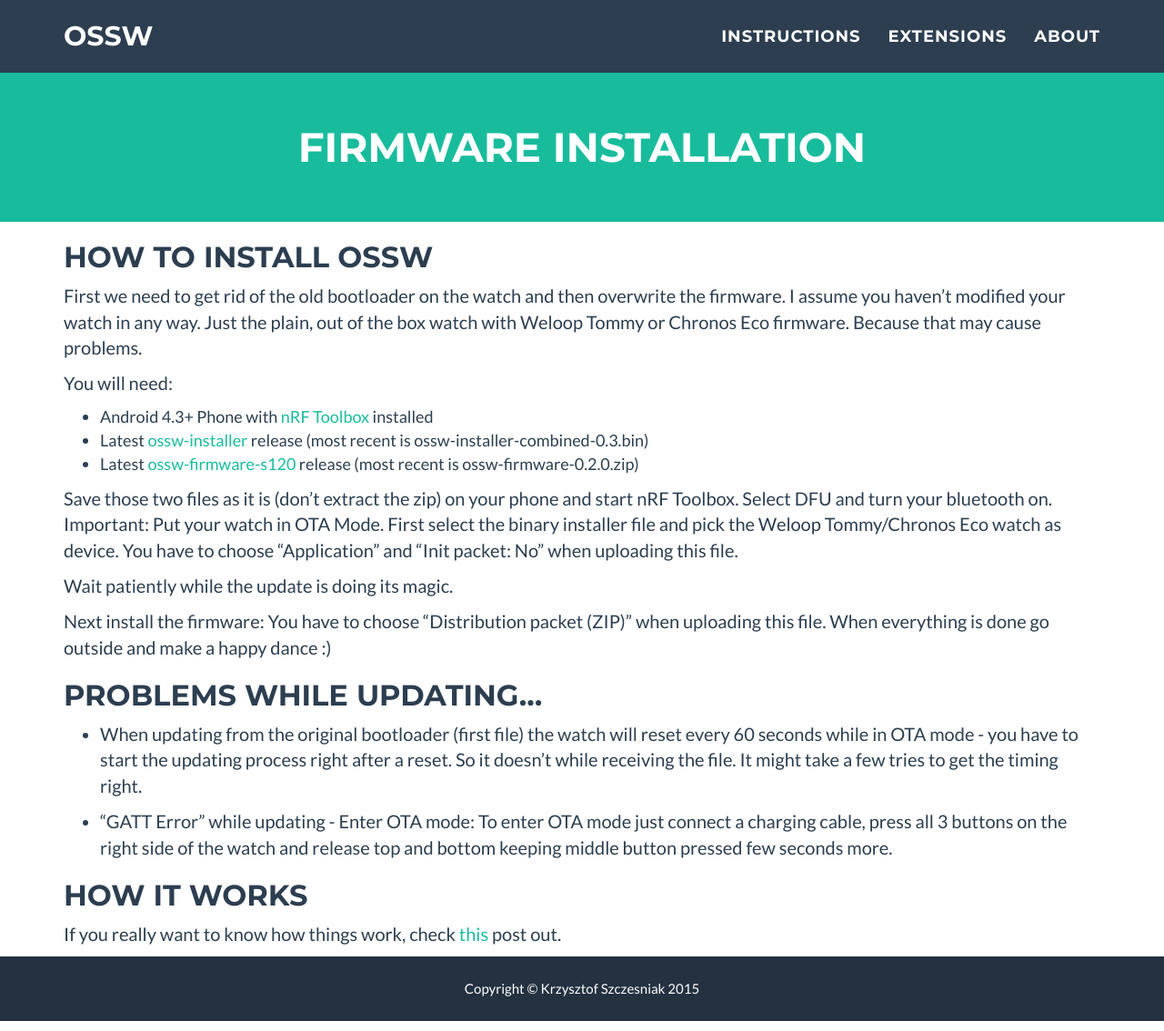
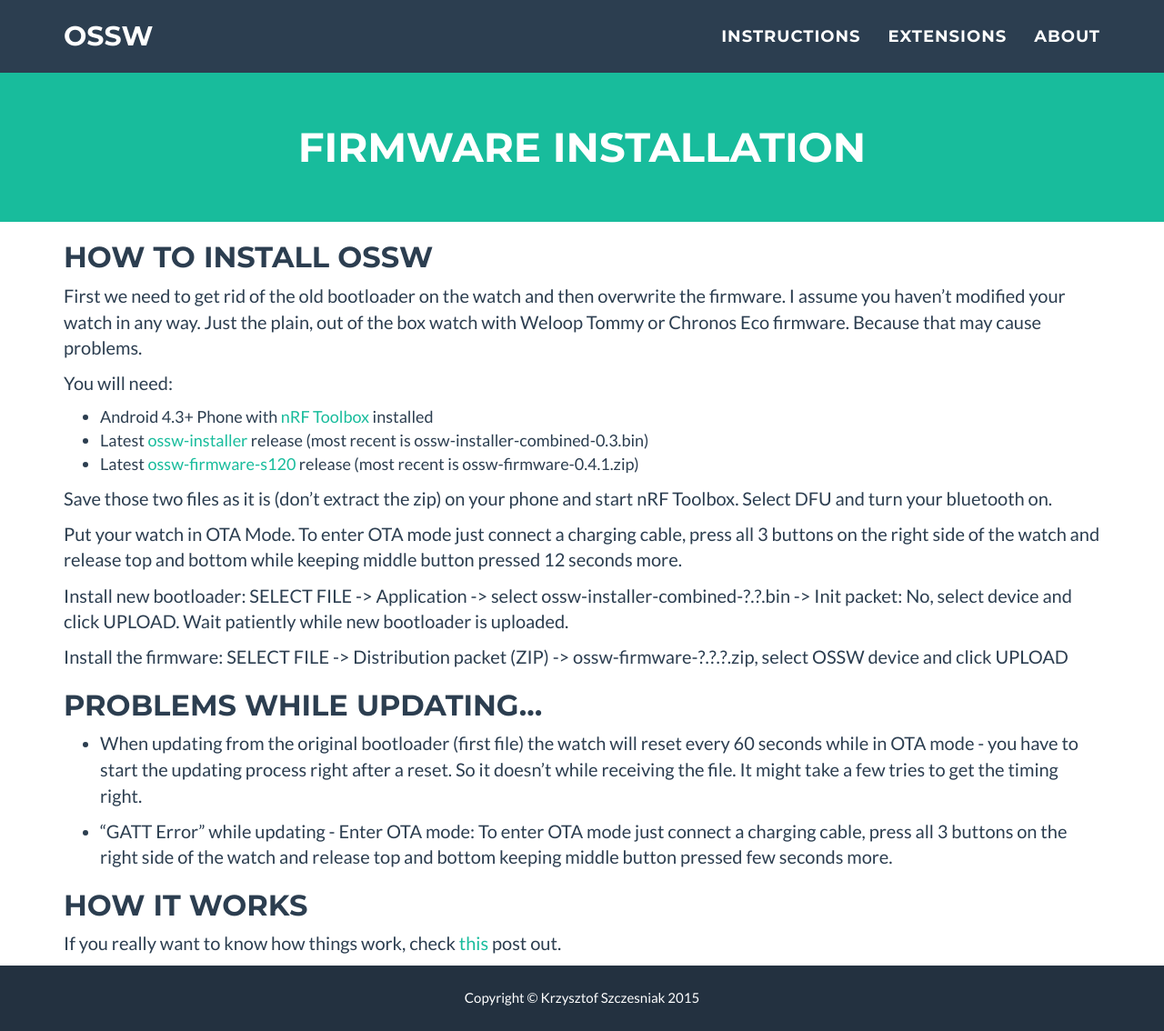
Before and after one commit to ossw/ossw.github.io, a Jekyll site: the page built from _instructions/01-ossw-firmware-installation.md, in a window 1280 px wide and 1134 px high. Shown: the whole window at 91% size. Built offline with Jekyll 4.4.1, drawn with Linux system fonts in a browser that asks for light colours.

Commit message:
update latest firmware version info

```diff
--- a/_instructions/01-ossw-firmware-installation.md
+++ b/_instructions/01-ossw-firmware-installation.md
@@ -13,13 +13,17 @@
 
 - Android 4.3+ Phone with [nRF Toolbox](https://play.google.com/store/apps/details?id=no.nordicsemi.android.nrftoolbox&hl=en) installed
 - Latest [ossw-installer](https://github.com/ossw/ossw-installer/releases) release (most recent is ossw-installer-combined-0.3.bin)
-- Latest [ossw-firmware-s120](https://github.com/ossw/ossw-firmware-s120/releases) release (most recent is ossw-firmware-0.2.0.zip)
+- Latest [ossw-firmware-s120](https://github.com/ossw/ossw-firmware-s120/releases) release (most recent is ossw-firmware-0.4.1.zip)
 
-Save those two files as it is (don't extract the zip) on your phone and start nRF Toolbox. Select DFU and turn your bluetooth on. Important: Put your watch in OTA Mode. First select the binary installer file and pick the Weloop Tommy/Chronos Eco watch as device. You have to choose "Application" and "Init packet: No" when uploading this file.
+Save those two files as it is (don't extract the zip) on your phone and start nRF Toolbox. Select DFU and turn your bluetooth on.
 
-Wait patiently while the update is doing its magic.
+Put your watch in OTA Mode. To enter OTA mode just connect a charging cable, press all 3 buttons on the right side of the watch and release top and bottom while keeping middle button pressed 12 seconds more.
 
-Next install the firmware: You have to choose "Distribution packet (ZIP)" when uploading this file. When everything is done go outside and make a happy dance :)
+Install new bootloader:
+SELECT FILE -> Application -> select ossw-installer-combined-?.?.bin -> Init packet: No, select device and click UPLOAD. Wait patiently while new bootloader is uploaded.
+
+Install the firmware:
+SELECT FILE -> Distribution packet (ZIP) -> ossw-firmware-?.?.?.zip, select OSSW device and click UPLOAD
 
 ##Problems while updating...
 
```
